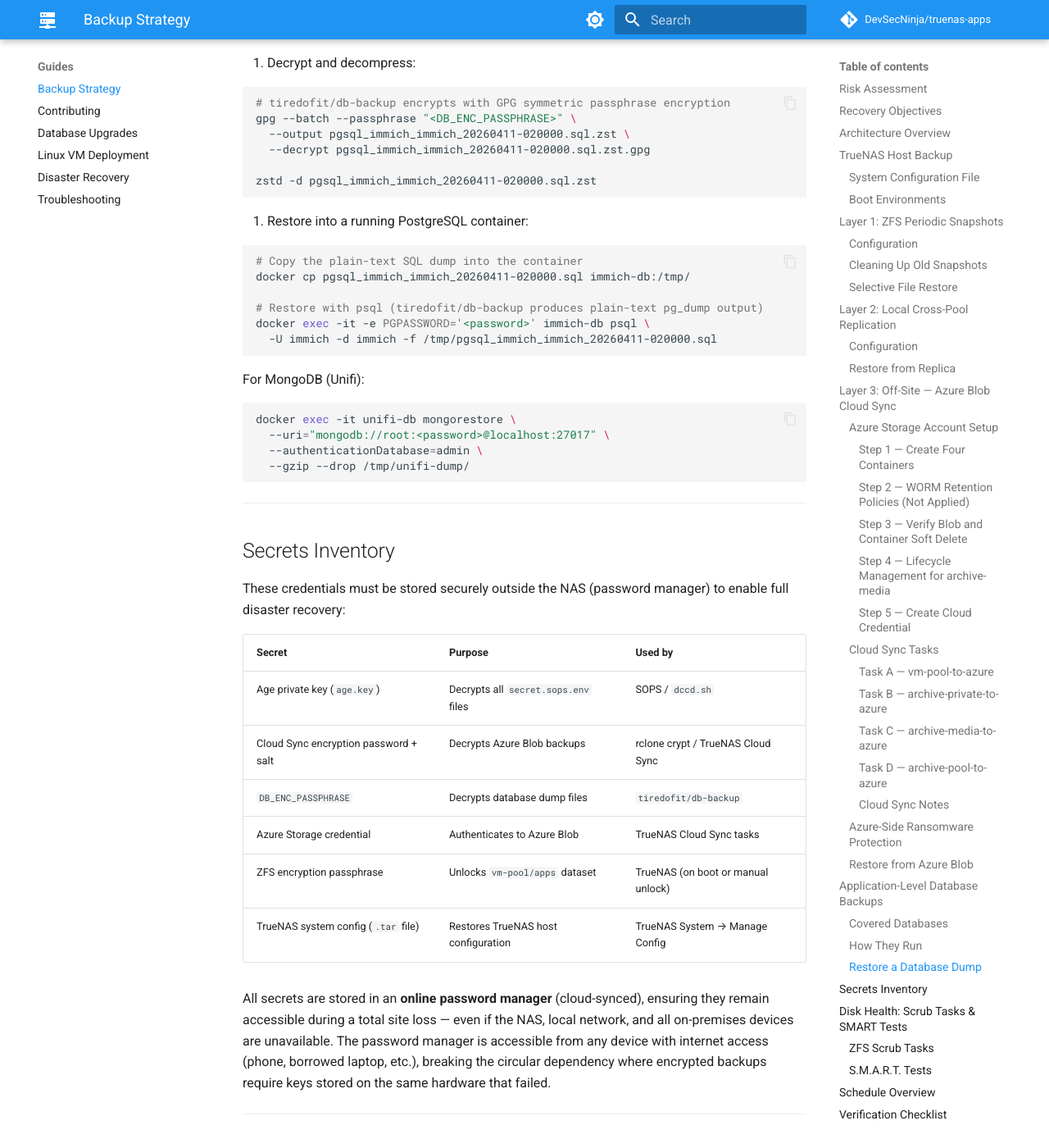
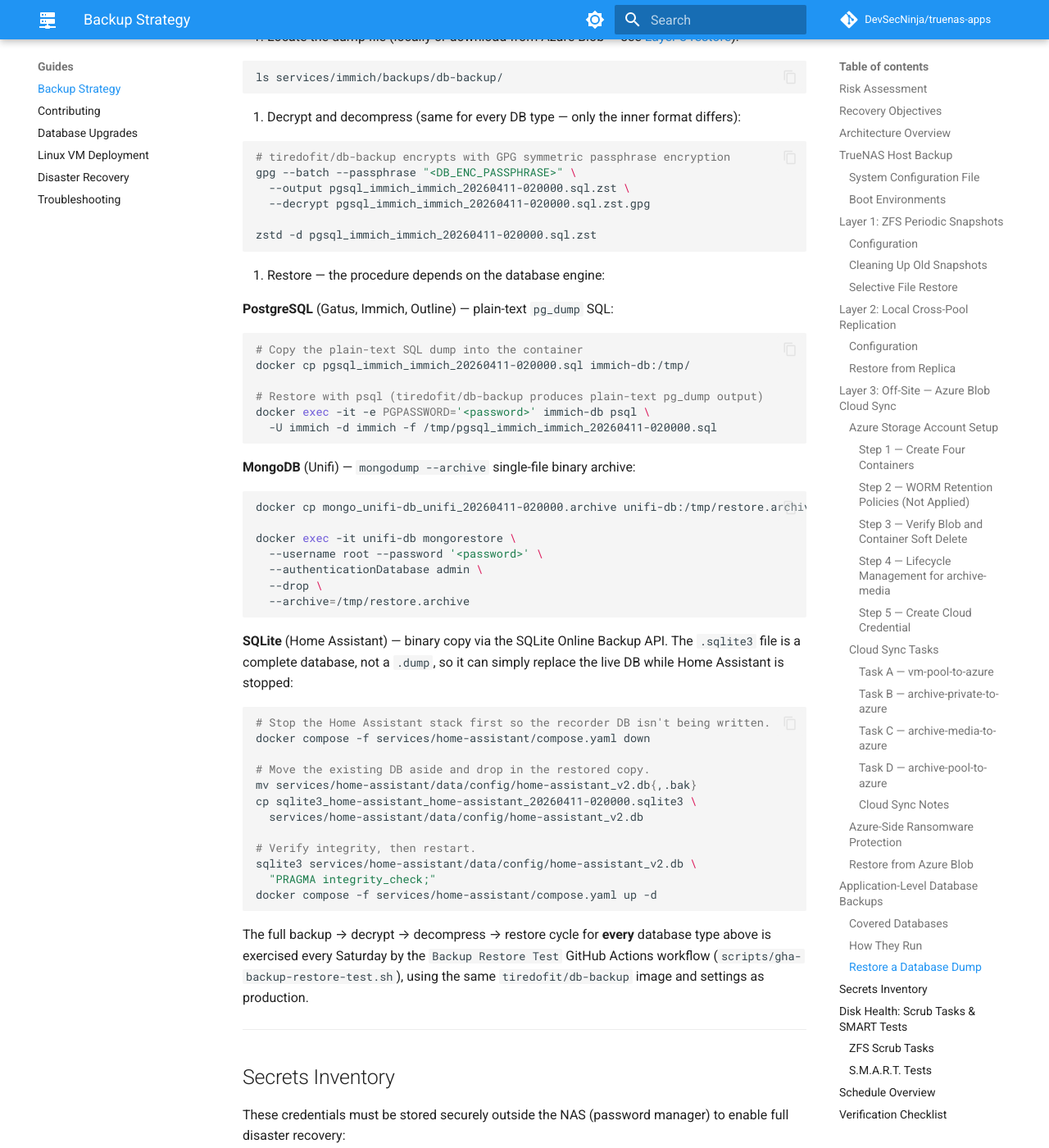
Before and after one commit to DevSecNinja/truenas-apps, an MkDocs documentation site: the page built from docs/BACKUP.md, in a window 1280 px wide and 1400 px high, scrolled down 22496 px. Shown: the whole window at 82% size. Built offline with MkDocs 1.6.1 and Material for MkDocs 9.7.7, drawn with Linux system fonts in a browser that asks for light colours; comment, search, counter and statistics services are not loaded; some of the changed text lies outside the part shown.

Commit message:
feat(ci): expand backup-restore test to mongo and sqlite3
Agent-Logs-Url: https://github.com/DevSecNinja/truenas-apps/sessions/f7eb2932-571d-4464-a5f1-61d427cb7091

Co-authored-by: DevSecNinja <14926452+DevSecNinja@users.noreply.github.com>

````diff
--- a/docs/BACKUP.md
+++ b/docs/BACKUP.md
@@ -661,16 +661,17 @@ For the `archive-media` container, blobs move from Cool to Cold tier after 7 day
 
 ## Application-Level Database Backups
 
-All four stateful databases have `tiredofit/db-backup` sidecars in their compose files. These produce compressed, encrypted dump files independent of ZFS snapshots — providing an application-consistent recovery point that a raw filesystem snapshot may not guarantee (especially for PostgreSQL WAL consistency).
+All stateful databases in this repository have `tiredofit/db-backup` sidecars in their compose files. These produce compressed, encrypted dump files independent of ZFS snapshots — providing an application-consistent recovery point that a raw filesystem snapshot may not guarantee (especially for PostgreSQL WAL consistency).
 
 ### Covered Databases
 
-| Service | Database   | Backup sidecar      | Output path                           |
-| ------- | ---------- | ------------------- | ------------------------------------- |
-| Gatus   | PostgreSQL | `gatus-db-backup`   | `services/gatus/backups/db-backup/`   |
-| Immich  | PostgreSQL | `immich-db-backup`  | `services/immich/backups/db-backup/`  |
-| Outline | PostgreSQL | `outline-db-backup` | `services/outline/backups/db-backup/` |
-| Unifi   | MongoDB    | `unifi-db-backup`   | `services/unifi/backups/db-backup/`   |
+| Service        | Database   | Backup sidecar             | Output path                                  |
+| -------------- | ---------- | -------------------------- | -------------------------------------------- |
+| Gatus          | PostgreSQL | `gatus-db-backup`          | `services/gatus/backups/db-backup/`          |
+| Home Assistant | SQLite     | `home-assistant-db-backup` | `services/home-assistant/backups/db-backup/` |
+| Immich         | PostgreSQL | `immich-db-backup`         | `services/immich/backups/db-backup/`         |
+| Outline        | PostgreSQL | `outline-db-backup`        | `services/outline/backups/db-backup/`        |
+| Unifi          | MongoDB    | `unifi-db-backup`          | `services/unifi/backups/db-backup/`          |
 
 ### How They Run
 
@@ -689,7 +690,7 @@ All db-backup sidecars use `MODE=MANUAL` + `MANUAL_RUN_FOREVER=FALSE` — they r
    ls services/immich/backups/db-backup/
    ```
 
-2. Decrypt and decompress:
+2. Decrypt and decompress (same for every DB type — only the inner format differs):
 
    ```sh
    # tiredofit/db-backup encrypts with GPG symmetric passphrase encryption
@@ -700,7 +701,9 @@ All db-backup sidecars use `MODE=MANUAL` + `MANUAL_RUN_FOREVER=FALSE` — they r
    zstd -d pgsql_immich_immich_20260411-020000.sql.zst
    ```
 
-3. Restore into a running PostgreSQL container:
+3. Restore — the procedure depends on the database engine:
+
+   **PostgreSQL** (Gatus, Immich, Outline) — plain-text `pg_dump` SQL:
 
    ```sh
    # Copy the plain-text SQL dump into the container
@@ -711,14 +714,41 @@ All db-backup sidecars use `MODE=MANUAL` + `MANUAL_RUN_FOREVER=FALSE` — they r
      -U immich -d immich -f /tmp/pgsql_immich_immich_20260411-020000.sql
    ```
 
-   For MongoDB (Unifi):
+   **MongoDB** (Unifi) — `mongodump --archive` single-file binary archive:
 
    ```sh
+   docker cp mongo_unifi-db_unifi_20260411-020000.archive unifi-db:/tmp/restore.archive
+
    docker exec -it unifi-db mongorestore \
-     --uri="mongodb://root:<password>@localhost:27017" \
-     --authenticationDatabase=admin \
-     --gzip --drop /tmp/unifi-dump/
+     --username root --password '<password>' \
+     --authenticationDatabase admin \
+     --drop \
+     --archive=/tmp/restore.archive
    ```
+
+   **SQLite** (Home Assistant) — binary copy via the SQLite Online Backup API.
+   The `.sqlite3` file is a complete database, not a `.dump`, so it can simply
+   replace the live DB while Home Assistant is stopped:
+
+   ```sh
+   # Stop the Home Assistant stack first so the recorder DB isn't being written.
+   docker compose -f services/home-assistant/compose.yaml down
+
+   # Move the existing DB aside and drop in the restored copy.
+   mv services/home-assistant/data/config/home-assistant_v2.db{,.bak}
+   cp sqlite3_home-assistant_home-assistant_20260411-020000.sqlite3 \
+     services/home-assistant/data/config/home-assistant_v2.db
+
+   # Verify integrity, then restart.
+   sqlite3 services/home-assistant/data/config/home-assistant_v2.db \
+     "PRAGMA integrity_check;"
+   docker compose -f services/home-assistant/compose.yaml up -d
+   ```
+
+The full backup → decrypt → decompress → restore cycle for **every** database
+type above is exercised every Saturday by the `Backup Restore Test` GitHub
+Actions workflow (`scripts/gha-backup-restore-test.sh`), using the same
+`tiredofit/db-backup` image and settings as production.
 
 ---
 
@@ -808,12 +838,13 @@ All times are local to the TrueNAS host.
 | 05:00 daily             | archive-pool/private → Azure `archive-private`     | Cloud Sync (encrypted) |
 | 06:00 daily             | archive-pool/content/media → Azure `archive-media` | Cloud Sync (encrypted) |
 | 07:00 daily             | archive-pool (catch-all) → Azure `archive-pool`    | Cloud Sync (encrypted) |
-| On each `dccd.sh` run   | Database dumps (all 4 DBs)                         | `tiredofit/db-backup`  |
-| 04:00 weekly (Sat)      | Automated backup/restore cycle (CI)                | GitHub Actions         |
+| On each `dccd.sh` run   | Database dumps (all 5 DBs)                         | `tiredofit/db-backup`  |
+| 04:00 weekly (Sat)      | Automated backup/restore cycle (CI, all DB types)  | GitHub Actions         |
 
 Tasks are staggered to avoid overlapping I/O on the NAS. The weekly CI pipeline
 (`backup-restore-test.yml`) is independent of the NAS — it spins up ephemeral
-Docker containers and validates the full encrypt → decrypt → restore path.
+Docker containers and validates the full encrypt → decrypt → restore path for
+every database engine in use (`pgsql`, `mongo`, `sqlite3`).
 
 ---
 
````
Also changed, not shown: 2 other files.
